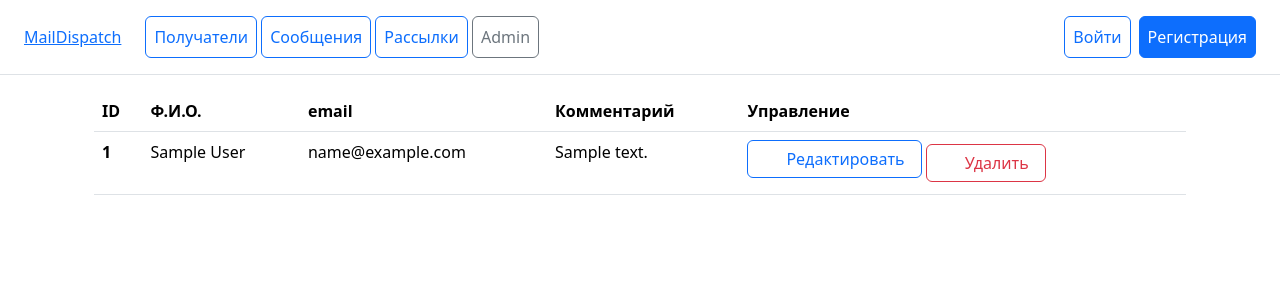
After one commit to GrandBalaxon/MailDispatch-Core, a Django app: page /mailing/recipients/ in a window 1280 px wide. The commit adds this page. Shown: the top 300 px of the page. Run offline with Django 5.2, Linux system fonts and the light colour scheme; tables that the repository leaves empty hold one stand-in row (values such as "Sample post"); some libraries are stand-ins or nearby versions.

Commit message:
feat: added recipients list basic page + view + routing

```diff
--- /dev/null
+++ b/core/templates/core/mailing_recipients.html
@@ -0,0 +1,43 @@
+{% extends "base.html" %}
+
+{% block content %}
+<div class="container flex-grow-1">
+    <div>
+        <table class="table">
+            <thead>
+                <tr>
+                    <th scope="col">ID</th>
+                    <th scope="col">Ф.И.О.</th>
+                    <th scope="col">email</th>
+                    <th scope="col">Комментарий</th>
+                    <th scope="col">Управление</th>
+                </tr>
+            </thead>
+            <tbody>
+                {% for recipient in recipients %}
+                <tr>
+                    <th scope="row">{{ recipient.id }}</th>
+                    <td>{{ recipient.full_name }}</td>
+                    <td>{{ recipient.email }}</td>
+                    <td>{{ recipient.comment }}</td>
+                    <td class="align-items-center gap-2">
+                        <a href="#" class="btn btn-outline-primary d-inline-flex align-items-center gap-2 px-3 mb-2">
+                            <svg width="14" height="14" fill="currentColor" viewBox="0 0 16 16">
+                                <use href="/static/images/pencil-square.svg"/>
+                            </svg>
+                            Редактировать
+                        </a>
+                        <a href="#" class="btn btn-outline-danger d-inline-flex align-items-center justify-content-center gap-2 px-3">
+                            <svg width="14" height="14" fill="currentColor" viewBox="0 0 16 16">
+                                <use href="/static/images/trash-fill.svg"/>
+                            </svg>
+                            Удалить
+                        </a>
+                    </td>
+                </tr>
+                {% endfor %}
+            </tbody>
+        </table>
+    </div>
+</div>
+{% endblock %}
--- a/core/urls.py
+++ b/core/urls.py
@@ -6,4 +6,5 @@ app_name = CoreConfig.name
 
 urlpatterns = [
     path('', HomePageView.as_view(), name="home"),
+    path('mailing/recipients/', MailingRecipientsView.as_view(), name="mailing_recipients"),
 ]
--- a/core/views.py
+++ b/core/views.py
@@ -1,5 +1,5 @@
 from django.shortcuts import render
-from django.views.generic import TemplateView
+from django.views.generic import TemplateView, ListView
 
 from core.models import Mailing, MailingRecipient
 
@@ -23,3 +23,9 @@ class HomePageView(TemplateView):
         context['unique_receivers'] = unique_receivers
 
         return context
+
+
+class MailingRecipientsView(ListView):
+    model = MailingRecipient
+    template_name = "core/mailing_recipients.html"
+    context_object_name = "recipients"
--- a/templates/menu.html
+++ b/templates/menu.html
@@ -1,10 +1,9 @@
 <div class="d-flex flex-row flex-md-row align-items-center p-3 px-md-4 mb-3 bg-white border-bottom box-shadow justify-content-between">
 
     <div class="d-flex align-items-center">
-        <h5 class="my-0 mr-md-auto font-weight-normal">MailDispatch</h5>
+        <a class="my-0 mr-md-auto font-weight-normal" href="{% url 'core:home' %}">MailDispatch</a>
         <nav class="ms-4">
-            <a class="p-2 btn btn-outline-primary" href="/">Главная</a>
-            <a class="p-2 btn btn-outline-primary" href="#">Получатели</a>
+            <a class="p-2 btn btn-outline-primary" href="{% url 'core:mailing_recipients' %}">Получатели</a>
             <a class="p-2 btn btn-outline-primary" href="#">Сообщения</a>
             <a class="p-2 btn btn-outline-primary" href="#">Рассылки</a>
             <a class="p-2 btn btn-outline-secondary" href="/admin/">Admin</a>
```
Also changed, not shown: static/images/pencil-square.svg (added), static/images/trash-fill.svg (added).
